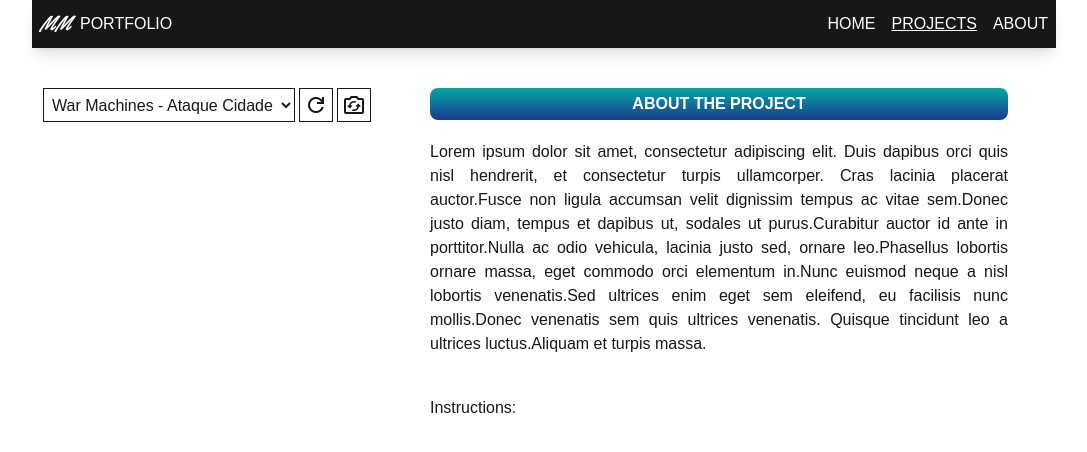
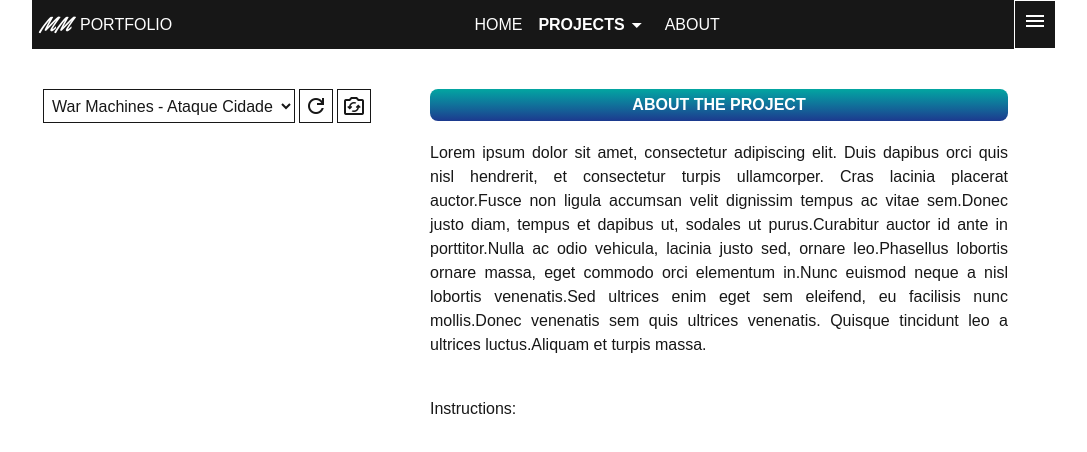
Before and after one commit to elMimu/portfolio, a Next.js app: page /projects/playables in a window 1280 px wide. Shown: the top 452 px of the page, without its empty margins (96-1183 px from the left). Built offline with nearby package versions, Linux system fonts and the light colour scheme; a web font is replaced by a local one.

Commit message:
feat: add custom dropdown on-click behavior

```diff
--- a/src/app/components/Dropdown.tsx
+++ b/src/app/components/Dropdown.tsx
@@ -7,15 +7,67 @@ import { useState } from "react";
 type DropdownProps = {
   label: string;
   links: { href: string; label: string }[];
+  direction: "RIGHT" | "LEFT" | "DOWN";
 };
 
-export default function Dropdown({ label, links }: DropdownProps) {
+function handleOpenDirection(dir: "RIGHT" | "LEFT" | "DOWN") {
+  switch (dir) {
+    case "LEFT":
+      return "right-full top-0";
+
+    case "RIGHT":
+      return "left-full top-0";
+
+    default:
+      return "left-0 top-full";
+  }
+}
+
+function getDirectionArrow(
+  label: string,
+  dir: "RIGHT" | "LEFT" | "DOWN",
+  isOpen: boolean,
+) {
+  const icon = !isOpen
+    ? dir === "RIGHT"
+      ? "arrow_right"
+      : dir === "LEFT"
+        ? "arrow_left"
+        : "arrow_drop_down"
+    : dir === "RIGHT"
+      ? "arrow_left"
+      : dir === "LEFT"
+        ? "arrow_right"
+        : "arrow_drop_up";
+
+  return (
+    <>
+      {dir === "LEFT" && (
+        <span className="material-symbols-outlined">{icon}</span>
+      )}
+      <span>{label}</span>
+      {dir !== "LEFT" && (
+        <span className="material-symbols-outlined">{icon}</span>
+      )}
+    </>
+  );
+}
+
+export default function Dropdown({ label, links, direction }: DropdownProps) {
   const pathname = usePathname();
-  const [open, setOpen] = useState(false);
+  const [isOpen, setOpen] = useState(false);
   return (
-    <div className="group relative text-center">
-      {label}
-      <ul className="bg-foreground absolute hidden group-hover:block">
+    <span
+      className="flex relative"
+      onClick={() => {
+        setOpen(!isOpen);
+      }}
+    >
+      {getDirectionArrow(label, direction, isOpen)}
+
+      <ul
+        className={`absolute min-w-full border rounded text-center bg-foreground absolute ${handleOpenDirection(direction)} ${isOpen ? "block" : "hidden"}`}
+      >
         {" "}
         {links.map((l) => {
           const active = pathname === l.href;
@@ -31,6 +83,6 @@ export default function Dropdown({ label, links }: DropdownProps) {
           );
         })}
       </ul>
-    </div>
+    </span>
   );
 }
--- a/src/app/components/Header.tsx
+++ b/src/app/components/Header.tsx
@@ -5,7 +5,9 @@ import { usePathname } from "next/navigation";
 import Dropdown from "./Dropdown";
 import Logo from "./Logo";
 
-const dropDownLinks = [{ href: "/projects/playables", label: "PLAYABLES" }];
+const dropDownLinks = [
+  { href: "/projects/playables", label: "PLAYABLES" },
+];
 
 const getFirstRoute = (str: string) => {
   const splited_route = str.split("/");
@@ -19,35 +21,46 @@ const getFirstRoute = (str: string) => {
 
 export default function Header() {
   const pathname = usePathname();
-  console.log(getFirstRoute(pathname));
+
   return (
     <header>
-      <nav className="mx-auto shadow-lg bg-foreground text-background max-w-5xl flex gap-6">
+      <nav className="flex mx-auto bg-foreground text-background max-w-5xl gap-6">
         <span className="flex items-center p-1">
           <Logo />
           <p className="p-1">PORTFOLIO</p>
         </span>
 
-        <ul className="flex items-center ml-auto gap-4 p-2 header_nav">
-          <li key="/home" className={`${pathname == "/" ? "underline" : ""}`}>
+        {/* Desktop Menu */}
+        <ul className=" hidden md:flex items-center ml-auto gap-4 p-2">
+          <li
+            key="/home"
+            className={`${pathname == "/" ? "font-bold" : "font-thin"}`}
+          >
             <Link href="/">HOME</Link>
           </li>
 
           <li
-            className={`${getFirstRoute(pathname) == "/projects" ? "underline" : ""}`}
+            className={`${getFirstRoute(pathname) == "/projects" ? "font-bold" : ""}`}
           >
-            <Dropdown label="PROJECTS" links={dropDownLinks} />
+            <Dropdown label="PROJECTS" links={dropDownLinks} direction="DOWN"/>
           </li>
 
           <li
             key="/about"
-            className={`${pathname == "/about" ? "underline" : ""}`}
+            className={`${pathname == "/about" ? "font-bold" : ""}`}
           >
             <Link href="/about" className={``}>
               ABOUT
             </Link>
           </li>
         </ul>
+        {/*  */}
+
+        <nav className="ml-auto p-2 border">
+          <button className="">
+            <span className="material-symbols-outlined">menu</span>
+          </button>
+        </nav>
       </nav>
     </header>
   );
--- a/src/app/layout.tsx
+++ b/src/app/layout.tsx
@@ -48,7 +48,7 @@ export default function RootLayout({
       </head>
       <body className="flex flex-col min-h-screen">
         <Header />
-        <main className="flex flex-1 mx-auto w-5xl">{children}</main>
+        <main className="flex flex-1 mx-auto max-w-5xl">{children}</main>
       </body>
     </html>
   );
```
Also changed, not shown: src/app/components/PlayablePlayer.tsx (+4 -13 lines).
